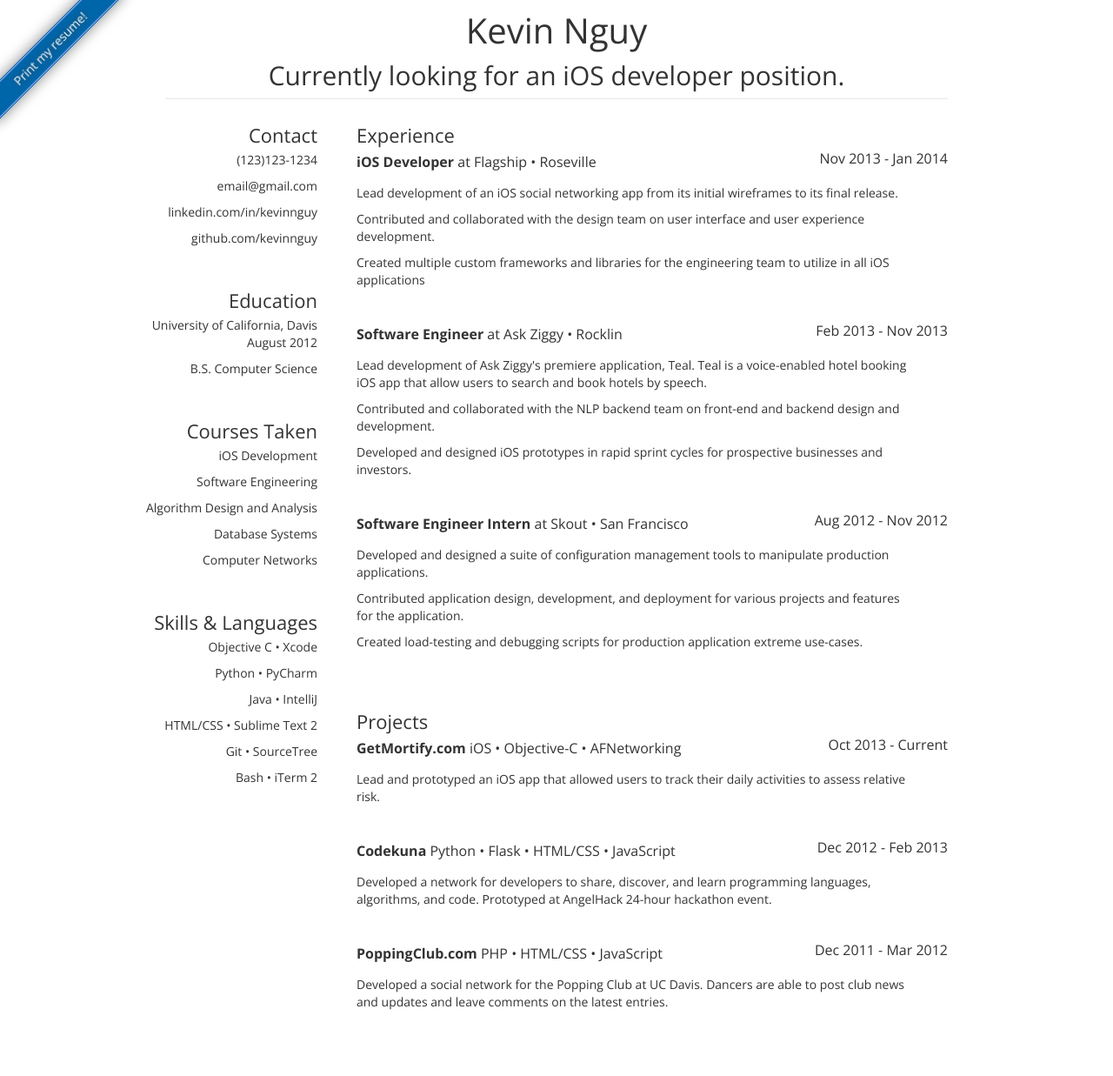
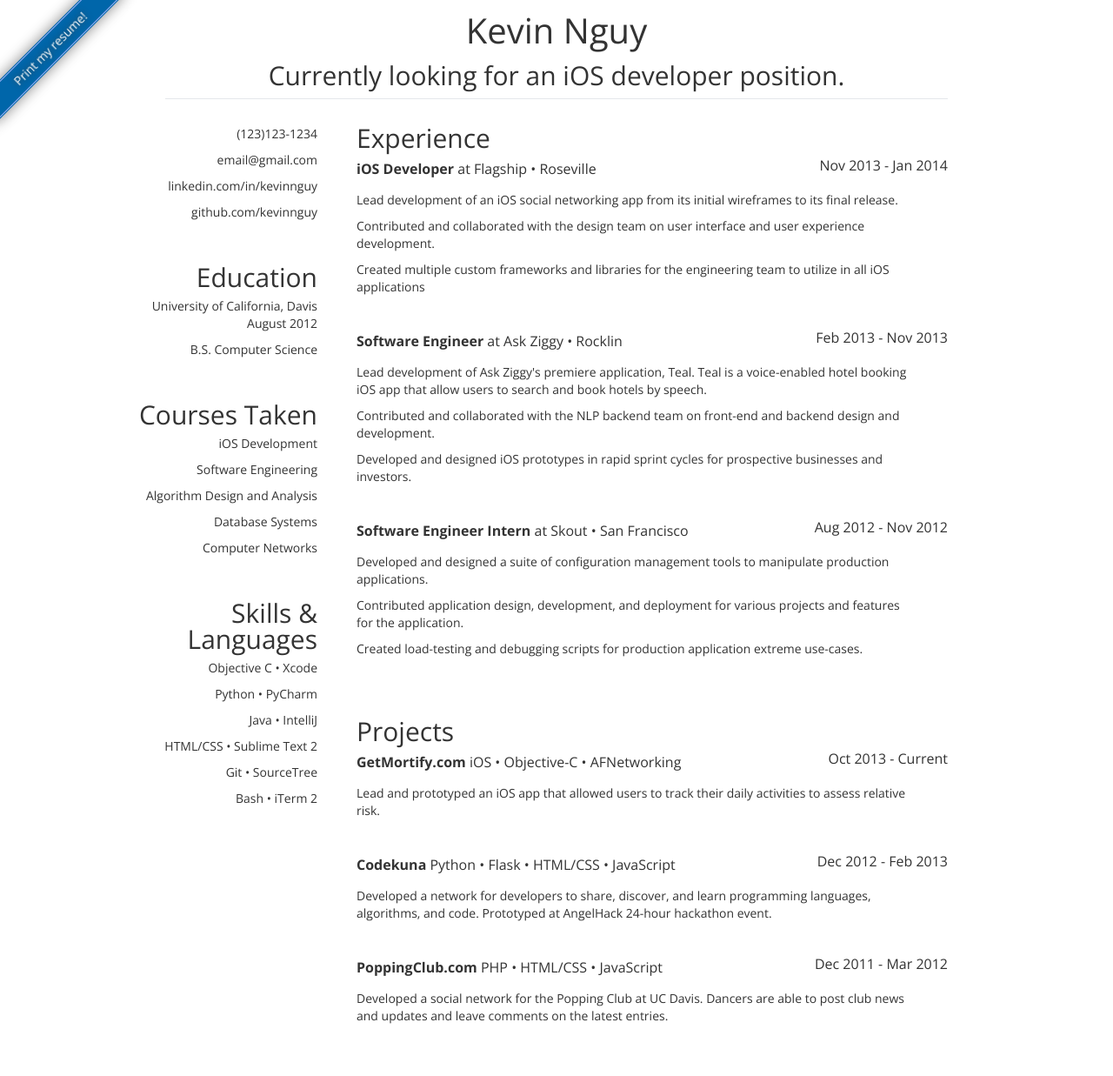
Before and after one commit to kevinnguy/kevinnguy.github.com, a Jekyll site: the page index.html, which Jekyll copies as it is, in a window 1280 px wide. Shown: the whole page at 87% size. Built offline with Jekyll 4.4.1, drawn with Linux system fonts in a browser that asks for light colours.

Commit message:
Sorry for the poor description

```diff
--- a/index.html
+++ b/index.html
@@ -47,7 +47,6 @@
     <div class="container">
       <div id="left" class="four columns sidebar">
         <section id="info">
-          <div id="contact">Contact</div>
           <ul id="social">
             <li>
               <a href="http://linkedin.com/in/kevinnguy" onClick="_gaq.push(['_trackEvent', 'Link', 'Click', 'Sidebar LinkedIn']);" title="Connect with me" target="_blank">(123)123-1234</a>
--- a/static/css/new_style.css
+++ b/static/css/new_style.css
@@ -616,7 +616,9 @@ width: 900px;
 {
   margin-top:50px;
   margin-bottom:8px;
-  	  font-size: 22px;
+  	  font-size: 30px;
+  	  	font-weight: 300;
+
   }
 
   #contact {
@@ -722,5 +724,4 @@ width: 900px;
 
 li {
 	font-size: 14px;
-	font-weight: 300;
 }
```
